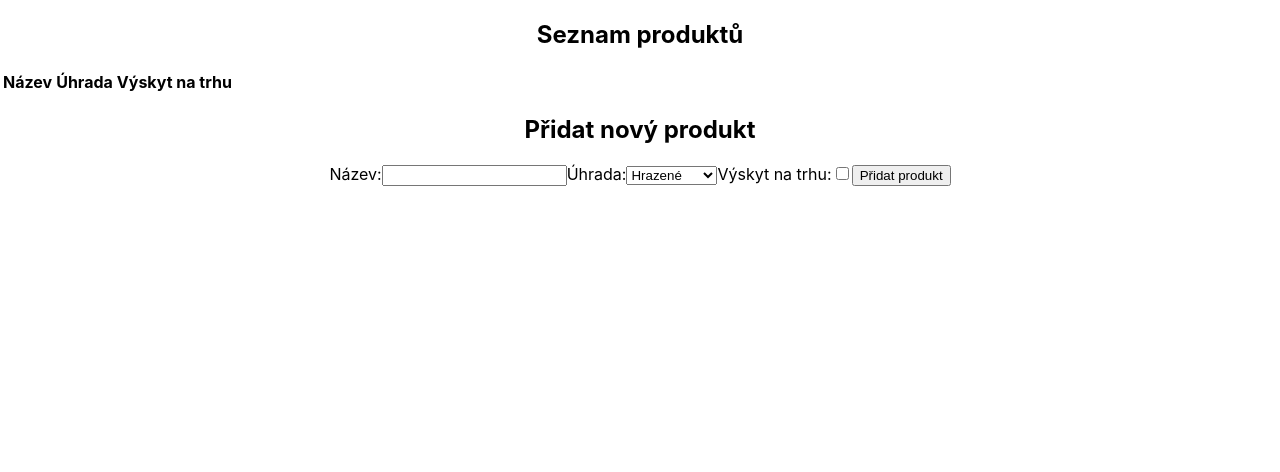
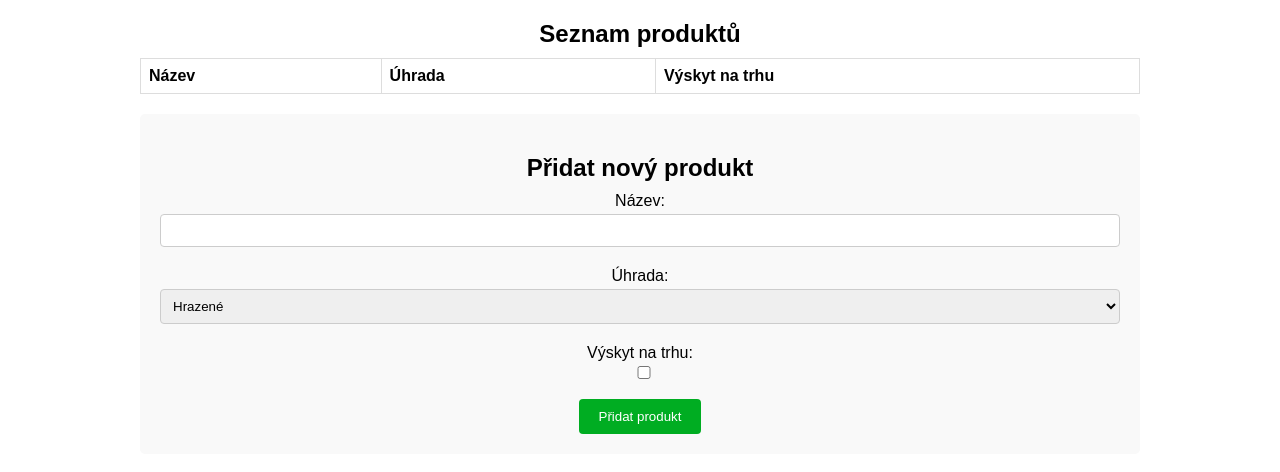
Before and after one commit to Ivantsbn/MedorApp, a React (Create React App) app in the folder medor-products/: page / in a window 1280 px wide. Shown: the top 472 px of the page. Built offline with nearby package versions, Linux system fonts and the light colour scheme.

Commit message:
add styles

```diff
--- a/medor-products/src/ProductList.js
+++ b/medor-products/src/ProductList.js
@@ -4,6 +4,7 @@ import React from 'react';
 const ProductList = ({ products }) => {
     return (
         //seznam produktu
+        <div className='app-form'>
         <div className="product-list">
         <h2>Seznam produktů</h2>
         <table>
@@ -25,6 +26,7 @@ const ProductList = ({ products }) => {
             </tbody>
         </table>
         </div>
+        </div>
     );
 };
 
--- a/medor-products/src/index.css
+++ b/medor-products/src/index.css
@@ -1,13 +1,90 @@
+/*
+barvy medor
+#0077b8 modra
+#ffad00 oranzova
+#00ad22 zelena
+*/
+
 body {
+  font-family: Arial, sans-serif;
   margin: 0;
-  font-family: -apple-system, BlinkMacSystemFont, 'Segoe UI', 'Roboto', 'Oxygen',
-    'Ubuntu', 'Cantarell', 'Fira Sans', 'Droid Sans', 'Helvetica Neue',
-    sans-serif;
-  -webkit-font-smoothing: antialiased;
-  -moz-osx-font-smoothing: grayscale;
+  padding: 0;
+  display: flex;
+  justify-content: center;
 }
 
-code {
-  font-family: source-code-pro, Menlo, Monaco, Consolas, 'Courier New',
-    monospace;
+.container {
+  max-width: 800px;
+  margin: 0 auto;
+  padding: 20px;
 }
+
+/* Styly pro ProductList */
+.product-list {
+  margin-bottom: 20px;
+}
+
+.product-list h2 {
+  margin-bottom: 10px;
+}
+
+.product-list table {
+  width: 100%;
+  border-collapse: collapse;
+}
+
+.product-list th,
+.product-list td {
+  border: 1px solid #ddd;
+  padding: 8px;
+  text-align: left;
+}
+
+/* Styly pro AddProductForm */
+.app-form {
+  width: 1000px;
+}
+.add-product-form {
+  background-color: #f9f9f9;
+  border-radius: 5px;
+  padding: 20px;
+}
+
+.add-product-form h2 {
+  margin-bottom: 10px;
+}
+
+.add-product-form label {
+  display: block;
+  margin-bottom: 10px;
+}
+
+.add-product-form input[type="text"],
+.add-product-form select,
+.add-product-form input[type="checkbox"] {
+  width: 100%;
+  padding: 8px;
+  margin-top: 4px;
+  margin-bottom: 10px;
+  border: 1px solid #ccc;
+  border-radius: 4px;
+  box-sizing: border-box;
+}
+
+.add-product-form button {
+  background-color: #00ad22;
+  color: white;
+  padding: 10px 20px;
+  border: none;
+  border-radius: 4px;
+  cursor: pointer;
+}
+
+.add-product-form button:hover {
+  background-color: #01c929;
+  transition: 100ms ease-in-out;
+}
+.add-product-form button:active {
+  background-color: #01831b;
+  transition: 100ms ease-in-out;
+}
```
